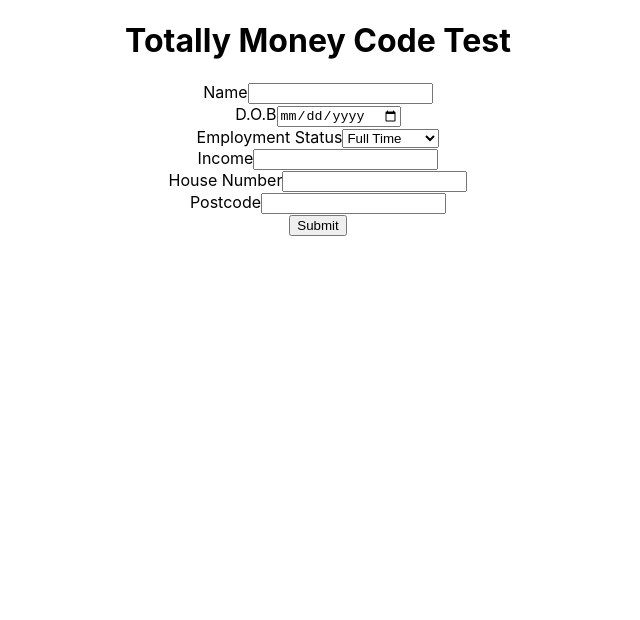
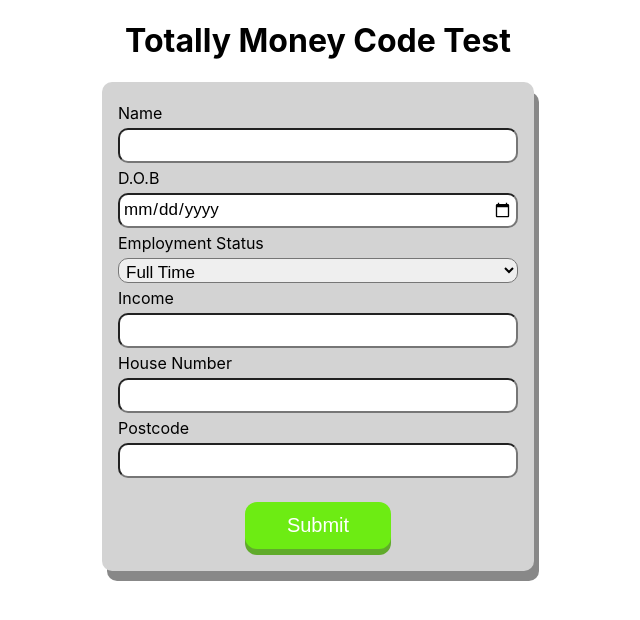
Before and after one commit to maxcramer/totalllymoneyct, a React (Create React App) app: page / in a window 1280 px wide. Shown: the top 620 px of the page, without its empty margins (322-962 px from the left). Built offline with nearby package versions, Linux system fonts and the light colour scheme.

Commit message:
adding styling to form and redesigning submit button

```diff
--- a/src/App.css
+++ b/src/App.css
@@ -2,37 +2,60 @@
   text-align: center;
 }
 
-.App-logo {
-  height: 40vmin;
-  pointer-events: none;
+form {
+  background: lightgrey;
+  width: 25rem;
+  margin: 0 auto;
+  padding: 1rem;
+  border-radius: 10px;
+  box-shadow: 5px 10px #888888;
+  display: flex;
+  flex-direction: column;
+  text-align: left;
 }
 
-@media (prefers-reduced-motion: no-preference) {
-  .App-logo {
-    animation: App-logo-spin infinite 20s linear;
-  }
+.formItem {
+  display: flex;
+  flex-direction: column;
 }
 
-.App-header {
-  background-color: #282c34;
-  min-height: 100vh;
-  display: flex;
-  flex-direction: column;
-  align-items: center;
-  justify-content: center;
-  font-size: calc(10px + 2vmin);
-  color: white;
+label {
+  margin: 5px 0;
 }
 
-.App-link {
-  color: #61dafb;
+input,
+select {
+  height: 25px;
+  font-size: 17px;
+  font-family: Arial, Helvetica, sans-serif;
+  padding: 3px;
+  border-radius: 10px;
 }
 
-@keyframes App-logo-spin {
-  from {
-    transform: rotate(0deg);
-  }
-  to {
-    transform: rotate(360deg);
-  }
+#pushable2 {
+  background: hsl(95, 60%, 42%);
+  border-radius: 12px;
+  border: none;
+  padding: 0;
+  cursor: pointer;
+  outline-offset: 4px;
+  top: 110px;
 }
+
+#front2 {
+  display: block;
+  padding: 12px 42px;
+  border-radius: 12px;
+  font-size: 1.25rem;
+  background: hsl(95, 85%, 50%);
+  color: white;
+  transform: translateY(-6px);
+}
+
+#pushable2:active #front2 {
+  transform: translateY(-2px);
+}
+
+.btn_container {
+  margin: 30px auto 0;
+}
--- a/src/App.js
+++ b/src/App.js
@@ -53,7 +53,7 @@
       <div>
         <h1>Totally Money Code Test</h1>
         <form onSubmit={handleSubmit}>
-          <div>
+          <div className="formItem">
             <label>Name</label>
             <input
               type="text"
@@ -62,7 +62,7 @@
               onChange={(e) => setName(e.target.value)}
             />
           </div>
-          <div>
+          <div className="formItem">
             <label>D.O.B</label>
             <input
               type="date"
@@ -71,7 +71,7 @@
               onChange={(e) => setBday(e.target.value)}
             />
           </div>
-          <div>
+          <div className="formItem">
             <label>Employment Status</label>
             <select
               required
@@ -84,7 +84,7 @@
               <option value="Unemployed">Unemployed</option>
             </select>
           </div>
-          <div>
+          <div className="formItem">
             <label>Income</label>
             <input
               type="number"
@@ -93,7 +93,7 @@
               onChange={(e) => setIncome(e.target.value)}
             />
           </div>
-          <div>
+          <div className="formItem">
             <label>House Number</label>
             <input
               type="number"
@@ -102,7 +102,7 @@
               onChange={(e) => setHouseNum(e.target.value)}
             />
           </div>
-          <div>
+          <div className="formItem">
             <label>Postcode</label>
             <input
               type="text"
@@ -111,7 +111,11 @@
               onChange={(e) => setPC(e.target.value)}
             />
           </div>
-          <button>Submit</button>
+          <div className="btn_container">
+            <button id="pushable2">
+              <span id="front2">Submit</span>
+            </button>
+          </div>
         </form>
         <Cards newUser={newUser} />
       </div>
```
